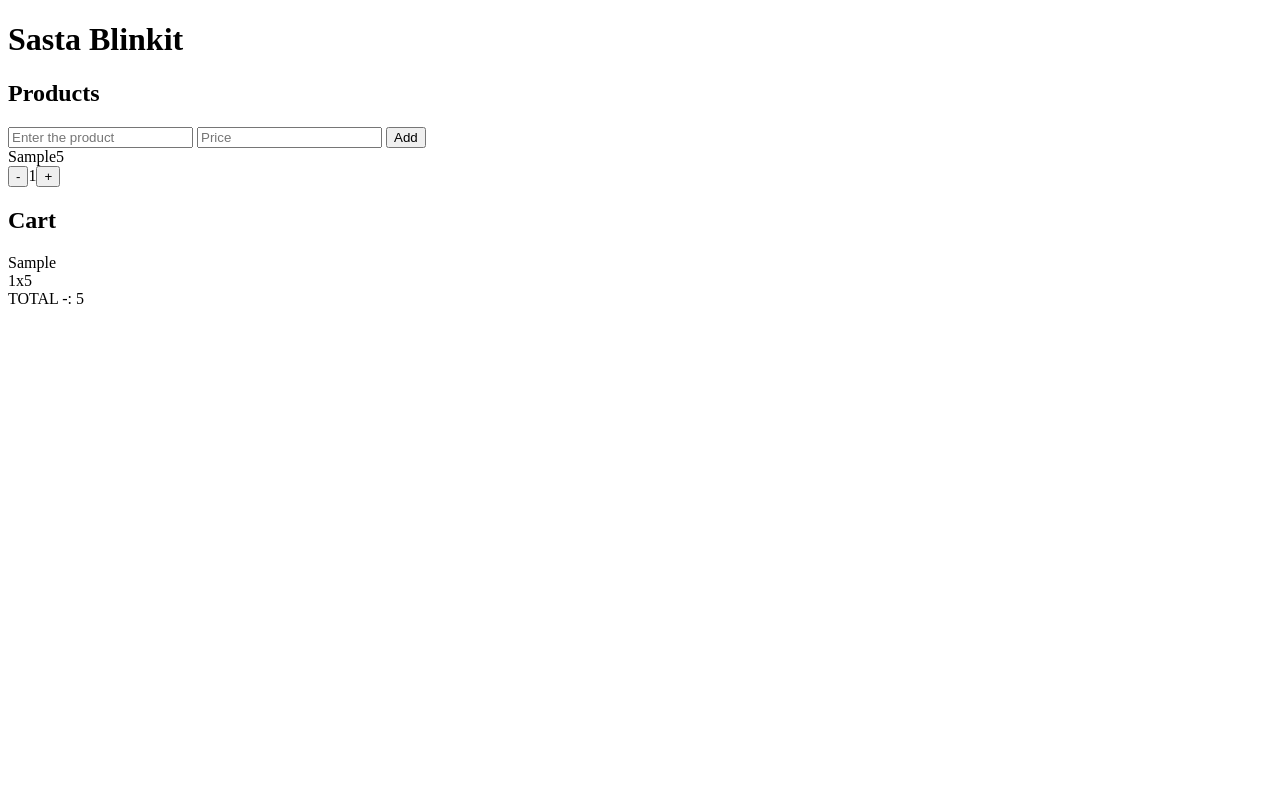
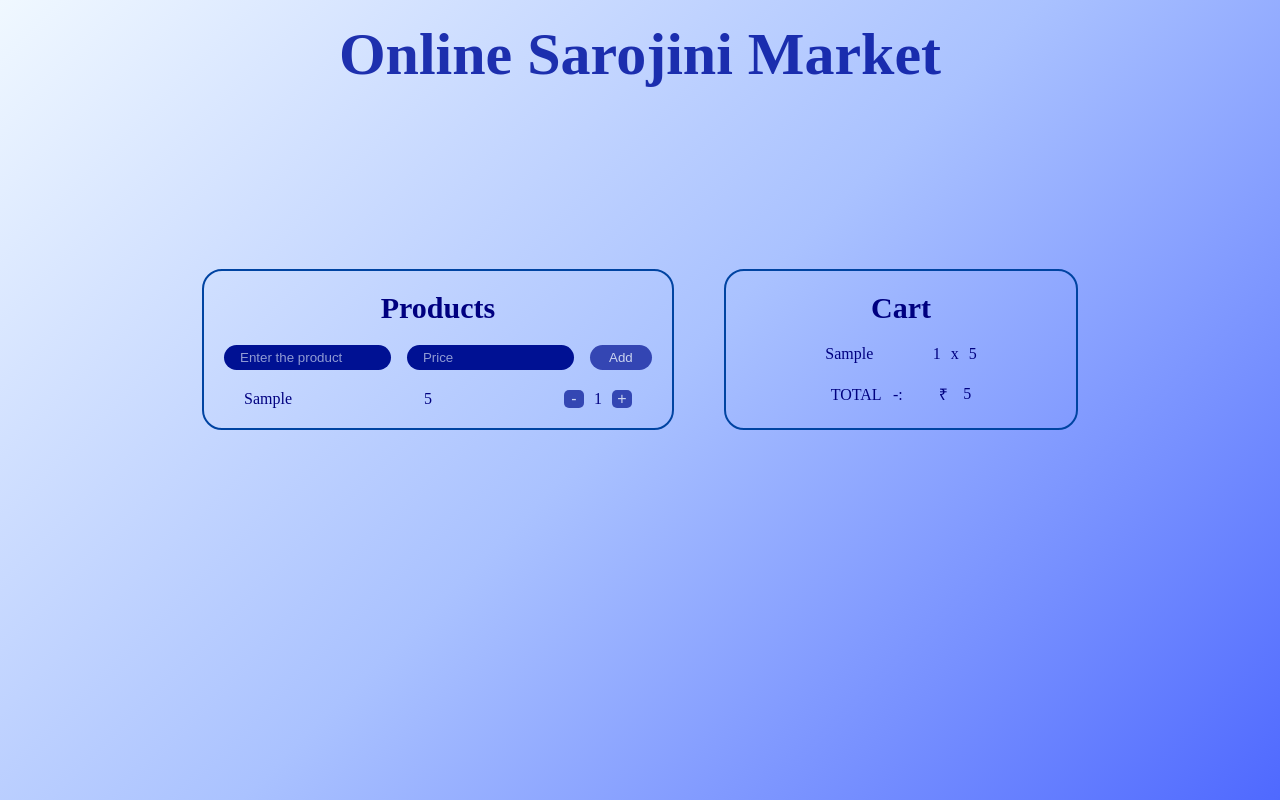
Before and after one commit to yashsainani/add-to-cart, a plain HTML site: page index.html in a window 1280 px wide. Both pictures are taken after typing "Sample", "5" into the empty fields and a click on the button "Add". Drawn offline with Linux system fonts and the light colour scheme.

Commit message:
created some changes for betterment

```diff
--- a/index.html
+++ b/index.html
@@ -8,7 +8,7 @@
 </head>
 <body>
     <header>
-        <h1>Sasta Blinkit</h1>
+        <h1>Online Sarojini Market</h1>
     </header>
     <main>
         <section class="products-container">
@@ -25,7 +25,7 @@
             <h1>Cart</h1>
             <div class="dynamic-div-2"></div>
             <div class="total">
-                <span>TOTAL -: </span>
+                <span>TOTAL &nbsp; -: &nbsp; &nbsp; &nbsp; &nbsp; ₹</span>
                 <span id="totalPrice">0</span>
             </div>
         </section>
--- a/script.js
+++ b/script.js
@@ -6,50 +6,98 @@ const cartContainer = document.querySelector('.dynamic-div-2');
 const total = document.getElementById('totalPrice');
 
 function addProduct() {
-    const product = productName.value;
-    const price = productPrice.value;
-    if (product === "" || price === "" || +price < 0) {
+    const product = document.createElement('span');
+    product.innerText = productName.value;
+    const price = document.createElement('span');
+    price.innerText = productPrice.value;
+    if (product.innerText === "" || price.innerText === "" || +price.innerText < 0) {
         alert("Add some product with price");
+        document.getElementById('add-product').animate([
+            {transform : 'scale(1)'},
+            {transform : 'scale(0)'},
+            {transform : 'scale(1)'}
+        ], {
+            duration : 200,
+            easing : 'ease-in-out',
+            iterations : 2
+        });
         return;
     }
     const minusBtn = document.createElement('button');
     minusBtn.innerText = '-';
-    const quantity = '1';
+    const quantity = document.createElement('span');
+    quantity.innerText = 1;
     const addBtn = document.createElement('button');
     addBtn.innerText = '+';
     const btns = document.createElement('div');
-    btns.append(minusBtn, quantity, addBtn);
+    btns.append(minusBtn, quantity.innerText, addBtn);
+    btns.classList.add('btns');
 
     let productDiv = document.createElement('div');
-    productDiv.append(product);
-    productDiv.append(price);
-    productDiv.append(btns);
+    productDiv.appendChild(product);
+    productDiv.appendChild(price);
+    productDiv.appendChild(btns);
+    productDiv.className = 'product-div';
     productsContainer.appendChild(productDiv);
 
     addingInfo.style.display = 'none';
 
     let cartDiv = document.createElement('div');
     let amountDiv = document.createElement('div');
-    amountDiv.append(quantity, 'x', price);
-    cartDiv.append(product, amountDiv);
+    amountDiv.append(quantity.cloneNode(true), ' x ', price.cloneNode(true));
+    amountDiv.classList.add('amount-div');
+    cartDiv.append(product.cloneNode(true), amountDiv);
+    cartDiv.classList.add('cart-div');
 
     cartContainer.appendChild(cartDiv);
 
-    total.innerText = +total.innerText + +price;
+    total.innerText = +total.innerText + +price.innerText;
 
     minusBtn.addEventListener('click', () => {
-        updateChanges('-', quantity);
-    })
+        total.innerText = +total.innerText - +price.innerText;
+        quantity.innerText -= 1;
+        if (+quantity.innerText === 0) {
+            productDiv.remove();
+            cartDiv.remove();
+        }
+        else {
+            btns.innerHTML = "";
+            btns.append(minusBtn, quantity.innerText, addBtn);
+            cartDiv.innerHTML = "";
+            amountDiv.innerHTML = "";
+            amountDiv.append(quantity.cloneNode(true), ' x ', price.cloneNode(true));
+            amountDiv.classList.add('amount-div');
+            cartDiv.append(product.cloneNode(true), amountDiv);
+            cartDiv.classList.add('cart-div');
+        }
+
+        if (productsContainer.children.length === 0) {
+            addingInfo.style.display = 'block';
+            addingInfo.innerHTML = "You have vacated the cart let's add some new products to cart!!!"
+        }
+    });
+
+    addBtn.addEventListener('click', () => {
+        total.innerText = +total.innerText + +price.innerText;
+        quantity.innerText = +quantity.innerText + 1;
+        btns.innerHTML = "";
+        btns.append(minusBtn, quantity.innerText, addBtn);
+        cartDiv.innerHTML = "";
+        amountDiv.innerHTML = "";
+        amountDiv.append(quantity.cloneNode(true), ' x ', price.cloneNode(true));
+        amountDiv.classList.add('amount-div');
+        cartDiv.append(product.cloneNode(true), amountDiv);
+        cartDiv.classList.add('cart-div');
+    });
 
     productName.value = "";
     productPrice.value = "";
 }
 
-function updateChanges(sign, ele) {
-    if (sign === '-') {
-        ele.innerText = +ele.innerText - +ele.innerText;
-        total.innerText = ele;
-    }
-}
+window.addEventListener('load', () => {
+    document.getElementsByTagName('header')[0].classList.add('onload');
+    document.querySelector('.products-container').classList.add('onload');
+    document.querySelector('.cart-container').classList.add('onload');
+});
 
 document.getElementById('add-product').addEventListener('click', addProduct);
--- a/style.css
+++ b/style.css
@@ -0,0 +1,297 @@
+* {
+    margin: 0;
+    padding: 0;box-sizing: border-box;
+}
+
+html {
+    font-size: 62.5%;
+}
+
+body {
+    display: flex;
+    flex-direction: column;
+    align-items: center;
+    min-height: 100vh;
+    min-width: 100%;
+    background: linear-gradient(135deg, aliceblue, rgb(170, 194, 255), rgb(79, 105, 255)),
+    linear-gradient(270deg, aliceblue, rgb(170, 194, 255), rgb(79, 105, 255));
+}
+
+header {
+    padding: 2rem;
+    font-size: 3rem;
+    color: rgba(0, 19, 161, 0.858);
+    cursor: pointer;
+    opacity: 0;
+    transform: translateY(-3rem);
+    transition: all 1s;
+}
+
+header.onload {
+    opacity: 1;
+    transform: translateX(0);
+}
+
+header:hover {
+    color: rgb(72, 94, 255);
+}
+
+main {
+    margin-top: 20vh;
+    display: flex;
+    justify-content: center;
+    gap: 5rem;
+    width: 100%;
+    padding: 0 5rem;
+}
+
+.products-container {
+    display: flex;
+    flex-direction: column;
+    align-items: center;
+    gap: 2rem;
+    width: 40%;
+    border: 2px solid rgb(0, 68, 162);
+    padding: 2rem;
+    color: navy;
+    border-radius: 2rem;
+    opacity: 0;
+    transform: translateX(-3rem);
+    transition: all 1s;
+}
+
+.products-container.onload {
+    opacity: 1;
+    transform: translateX(0);
+}
+
+.products-container h1 {
+    font-size: 3rem;
+}
+
+form {
+    display: flex;
+    gap: 1.6rem;
+}
+
+form input {
+    background-color: rgb(0, 17, 147);
+    color: aliceblue;
+    padding: 0.5rem 1.6rem;
+    width: 40%;
+    border: none;
+    outline: none;
+    border-radius: 2rem;
+}
+
+form input::placeholder {
+    color: rgba(240, 248, 255, 0.6);
+}
+
+form input:focus {
+    background-color: rgb(0, 17, 147);
+    color: aliceblue;
+}
+
+form input::selection {
+    background-color: rgb(76, 109, 255);
+}
+
+#add-product {
+    width: 15%;
+    border: none;
+    outline: none;
+    background-color: rgba(0, 17, 147, 0.7);
+    color: rgba(240, 248, 255, 0.8);
+    border-radius: 2rem;
+    cursor: pointer;
+    position: relative;
+    z-index: 1;
+}
+
+#add-product::after {
+    content: '';
+    position: absolute;
+    top: 100%;
+    right: 100%;
+    bottom: 100%;
+    left: 100%;
+    z-index: -1;
+    border-radius: 2rem;
+    background-color: rgba(0, 17, 147, 1);
+    transition: all 0.5s;
+}
+
+#add-product:hover::after {
+    top: 0;
+    right: 0;
+    bottom: 0;
+    left: 0;
+}
+
+#adding-info {
+    font-size: 1.6rem;
+}
+
+.dynamic-div {
+    display: flex;
+    flex-direction: column;
+    justify-content: center;
+    align-items: center;
+    gap: 2rem;
+    width: 100%;
+    padding: 0 2rem;
+}
+
+.product-div {
+    display: flex;
+    width: 100%;
+    justify-content: space-between;
+    font-size: 1.6rem;
+    color: navy;
+}
+
+.product-info {
+    font-size: 2rem;
+    margin-right: 2rem;
+    color: aliceblue;
+}
+
+.btns {
+    display: flex;
+    gap: 1rem;
+}
+
+.btns button {
+    width: 2rem;
+    border: none;
+    outline: none;
+    background-color: rgba(0, 17, 147, 0.7);
+    color: rgba(240, 248, 255, 0.8);
+    border-radius: 5px;
+    display: flex;
+    justify-content: center;
+    align-items: center;
+    font-size: 1.6rem;
+    cursor: pointer;
+    position: relative;
+    z-index: 1;
+}
+
+.btns button::after {
+    content: '';
+    position: absolute;
+    top: 100%;
+    right: 100%;
+    bottom: 100%;
+    left: 100%;
+    z-index: -1;
+    border-radius: 5px;
+    background-color: rgba(0, 17, 147, 1);
+    transition: all 0.5s;
+}
+
+.btns button:hover::after {
+    top: 0;
+    right: 0;
+    bottom: 0;
+    left: 0;
+}
+
+.cart-container {
+    display: flex;
+    flex-direction: column;
+    align-items: center;
+    gap: 2rem;
+    width: 30%;
+    border: 2px solid rgb(0, 68, 162);
+    padding: 2rem;
+    color: navy;
+    border-radius: 2rem;
+    opacity: 0;
+    transform: translateX(3rem);
+    transition: all 1s;
+}
+
+.cart-container.onload {
+    opacity: 1;
+    transform: translateX(0);
+}
+
+.cart-container h1 {
+    font-size: 3rem;
+}
+
+.dynamic-div-2 {
+    display: flex;
+    flex-direction: column;
+    justify-content: center;
+    align-items: center;
+    gap: 2rem;
+    width: 100%;
+    padding: 0 2rem;
+    font-size: 1.6rem;
+}
+
+.amount-div {
+    display: flex;
+    gap: 1rem;
+}
+
+.cart-div {
+    display: flex;
+    justify-content: space-evenly;
+    width: 100%;
+}
+
+.total {
+    display: flex;
+    justify-content: center;
+    align-items: center;
+    gap: 5%;
+    width: 100%;
+    font-size: 1.6rem;
+}
+
+@media screen and (max-width: 900px) {
+    main {
+        flex-direction: column;
+        align-items: center;
+    }
+
+    .products-container, .cart-container {
+        width: 100%;
+    }
+}
+
+@media screen and (max-width: 640px) {
+    header {
+        font-size: 2rem;
+        text-align: center;
+    }
+}
+
+@media screen and (max-width: 400px) {
+    form {
+        flex-direction: column;
+        align-items: center;
+    }
+
+    form input {
+        width: 100%;
+    }
+
+    #add-product {
+        width: 50%;
+        height: 2rem;
+    }
+
+    .product-div, .cart-div {
+        flex-direction: column;
+        gap: 0.5rem;
+        align-items: center;
+        border: 2px solid rgb(0, 68, 162);
+        padding: 1rem;
+        border-radius: 1rem;
+    }
+}
```
Also changed, not shown: 1 other file.
